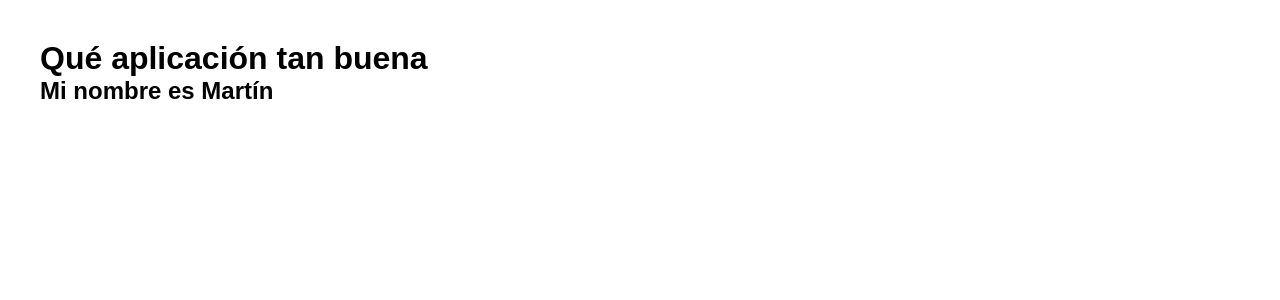
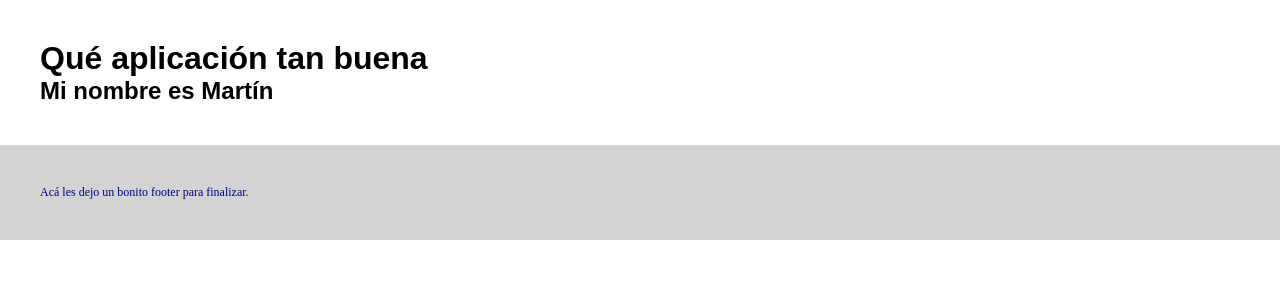
Before and after one commit to MartinSchere/Flask-app, a Flask app: page / in a window 1280 px wide. Shown: the top 300 px of the page. Run offline with Flask 2, Linux system fonts and the light colour scheme.

Commit message:
Nuevo footer agregado

```diff
--- a/static/styles.css
+++ b/static/styles.css
@@ -10,3 +10,10 @@ h3 {
 header {
   padding: 2.5rem;
 }
+
+footer {
+  font-size: 12px;
+  padding: 2.5rem;
+  background-color: lightgrey;
+  color: darkblue;
+}
--- a/templates/index.html
+++ b/templates/index.html
@@ -14,5 +14,8 @@
       <h1 class="title">Qué aplicación tan buena</h1>
       <h2>Mi nombre es {{name}}</h2>
     </header>
+    <footer>
+      Acá les dejo un bonito footer para finalizar.
+    </footer>
   </body>
 </html>
```
